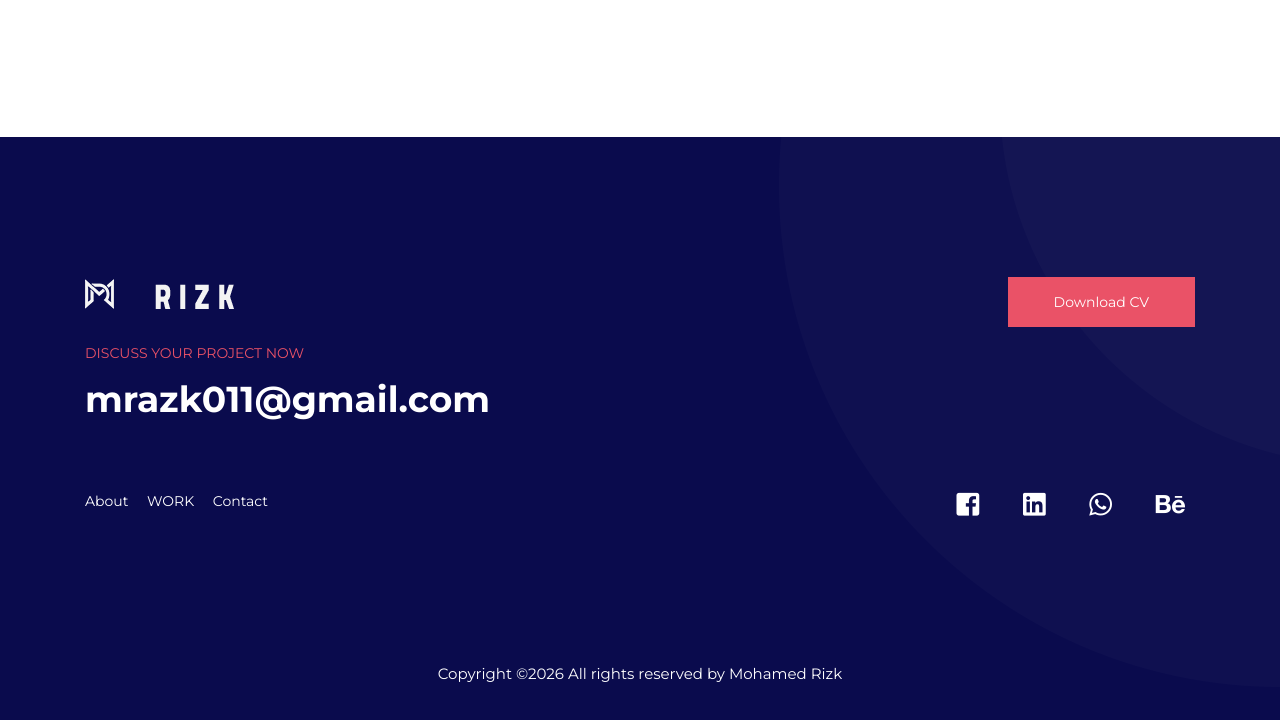
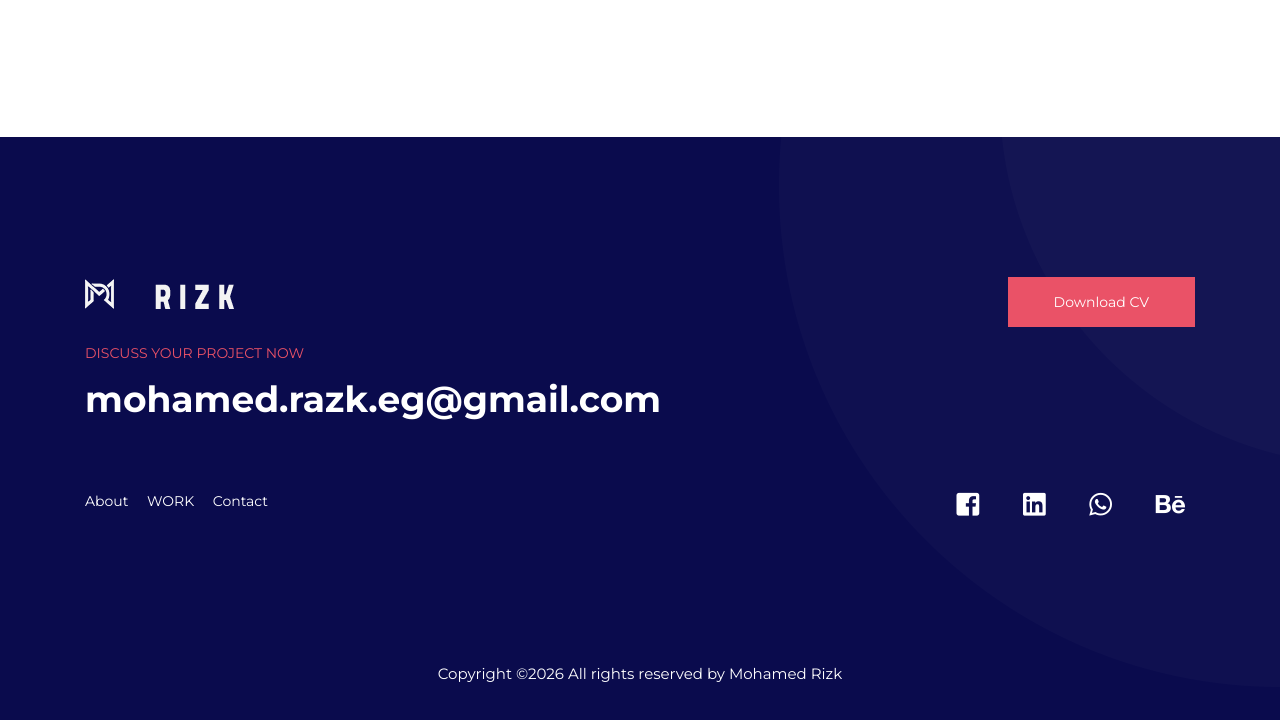
Before and after one commit to Mo7amed-Rizk/Resume, a plain HTML site: page portfolio.html in a window 1280 px wide. Shown: the part 1851-2571 px from the top of the page. Drawn offline with Linux system fonts and the light colour scheme.

Commit message:
Update email address in footer section

```diff
--- a/portfolio.html
+++ b/portfolio.html
@@ -170,7 +170,7 @@
                     <img class="footerlogo" src="img/logo1.png" alt="mrazk">
                      <div class="footer_text">
                          <span>Discuss your project now</span>
-                         <h2>mrazk011@gmail.com </h2>
+                         <h2>mohamed.razk.eg@gmail.com </h2>
                      </div>
                  </div>
                  <div class="col-lg-6">
```
